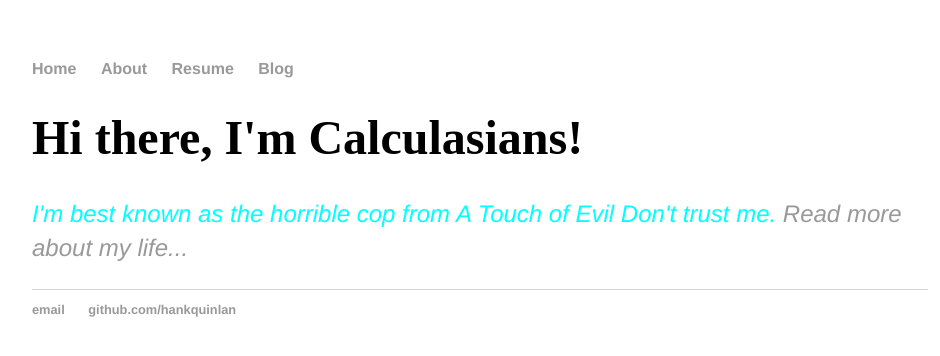
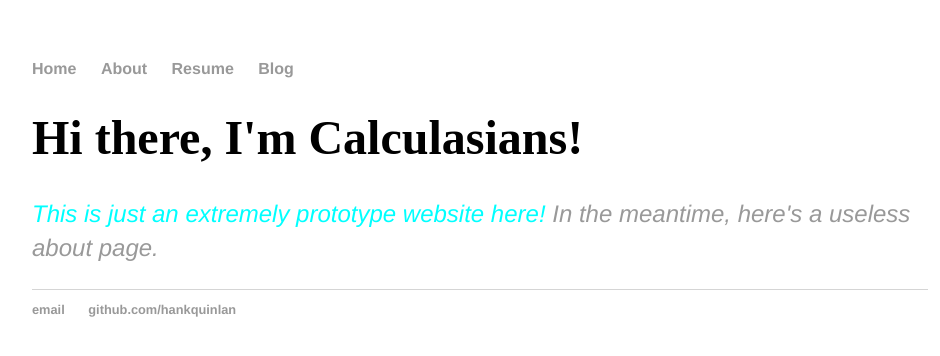
Before and after one commit to Calculasians/calculasians.github.io, a Jekyll site: the page built from index.html, in a window 1280 px wide. Shown: the top 356 px of the page, without its empty margins (160-1100 px from the left). Built offline with Jekyll 4.4.1, drawn with Linux system fonts in a browser that asks for light colours.

Commit message:
Update index.html

```diff
--- a/index.html
+++ b/index.html
@@ -1,8 +1,8 @@
 ---
 layout: default
-title: Hank Quinlan, Horrible Cop
+title: A Website in the Making
 ---
 <div class="blurb">
 	<h1>Hi there, I'm Calculasians!</h1>
-	<p class="sub-header">I'm best known as the horrible cop from <em>A Touch of Evil</em> Don't trust me. <a href="/about">Read more about my life...</a></p>
+	<p class="sub-header">This is just an <em>extremely</em> prototype website here! <a href="/about">In the meantime, here's a useless about page.</a></p>
 </div><!-- /.blurb -->
```
